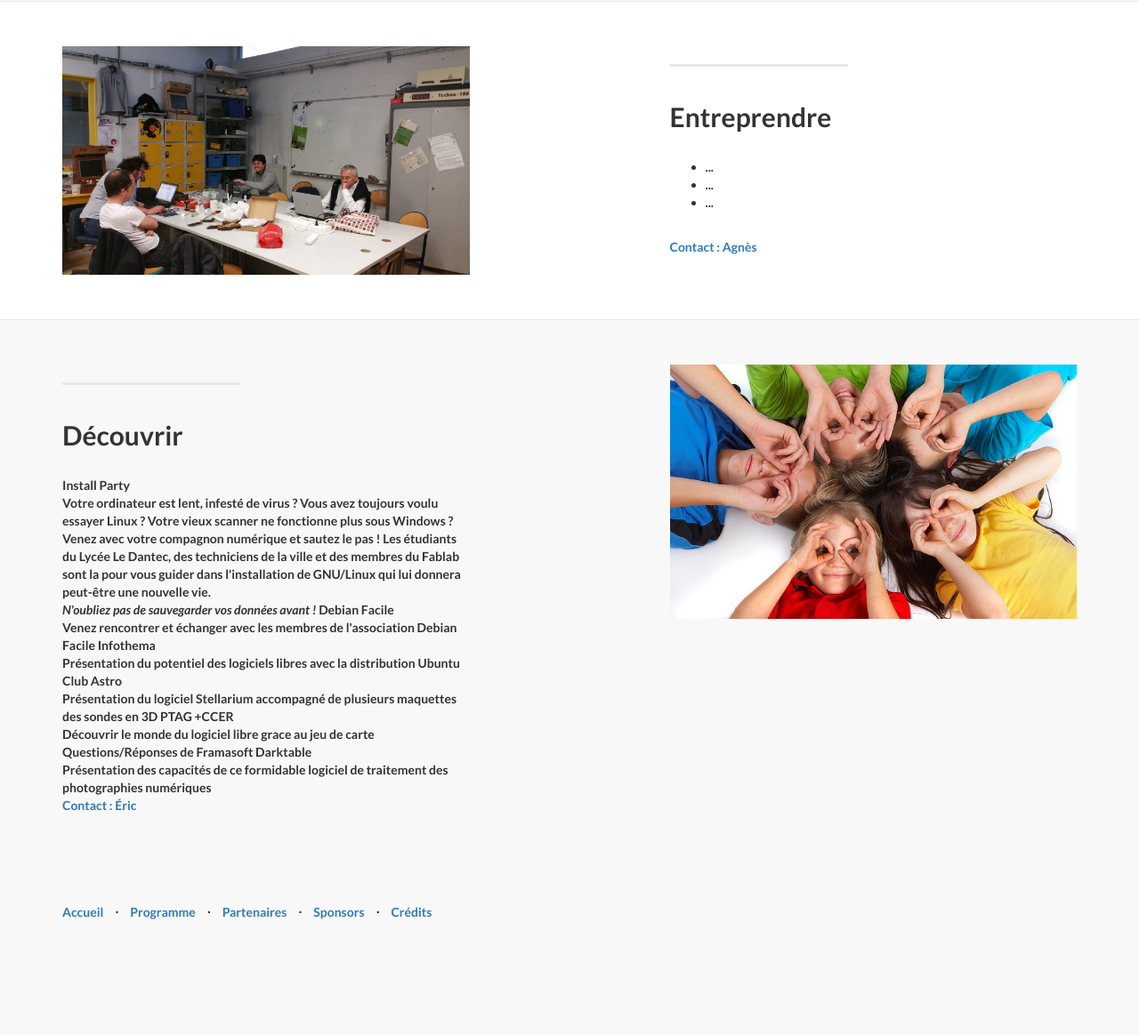
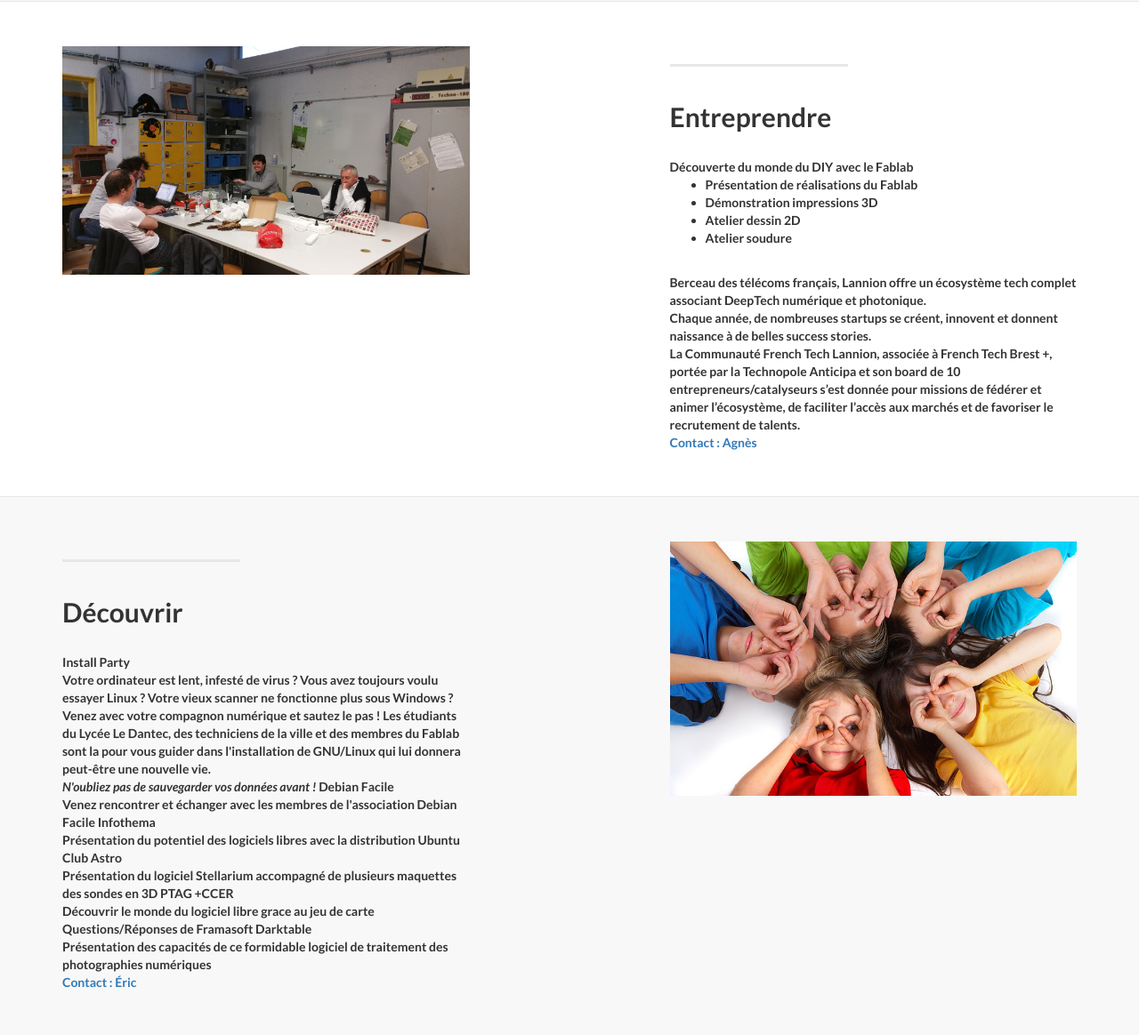
Before and after one commit to FablabLannion/Libre-en-fete-tregor, a PHP site: page /programme in a window 1280 px wide. Shown: the part 2779-3943 px from the top of the page at 89% size. Before the commit the page ends 3813 px from the top, so only its background shows below. Run offline with PHP 8.4, Linux system fonts and the light colour scheme.

Commit message:
Espace Entreprendre

```diff
--- a/www/data.php
+++ b/www/data.php
@@ -163,11 +163,18 @@ $data_programme = array (
   array("Entreprendre",
      "img/20170510_214516.jpg",
      "",
-     "<ul>
-        <li>...</li>
-        <li>...</li>
-        <li>...</li>
-      </ul>
+     "Découverte du monde du DIY avec le Fablab<br/>
+     <ul>
+		<li>Présentation de réalisations du Fablab</li>
+		<li>Démonstration impressions 3D</li>
+		<li>Atelier dessin 2D</li>
+		<li>Atelier soudure </li>
+     </ul>
+		<br/>
+	Berceau des télécoms français, Lannion offre un écosystème tech complet associant DeepTech numérique et photonique.<br/>
+	Chaque année, de nombreuses startups se créent, innovent et donnent naissance à de belles success stories.<br/>
+	La Communauté French Tech Lannion, associée à French Tech Brest +, portée par la Technopole Anticipa et son board de 10 entrepreneurs/catalyseurs s’est donnée pour missions de fédérer et animer l’écosystème, de faciliter l’accès aux marchés et de favoriser le recrutement de talents.
+
       <br><a href='mailto:agnes@libre-en-fete-tregor.fr?subject=[Libre en Fête Trégor $data_event_year] Espace Entreprendre'>Contact : Agnès</a>"
   ),
   array("Découvrir",
```
